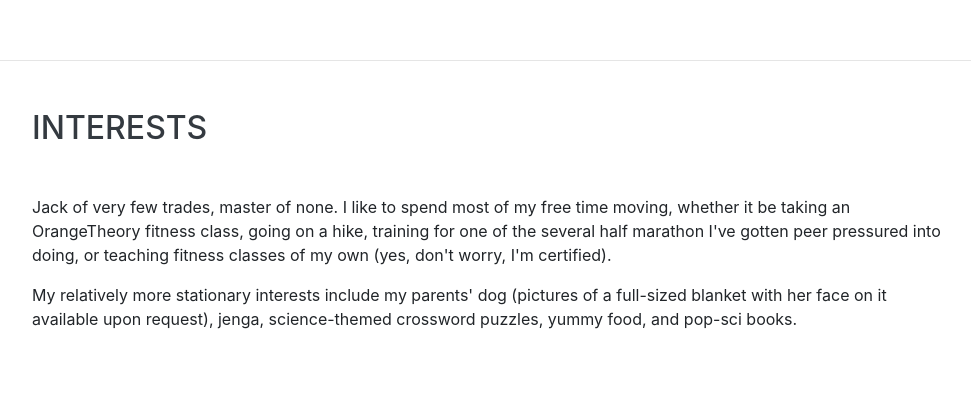
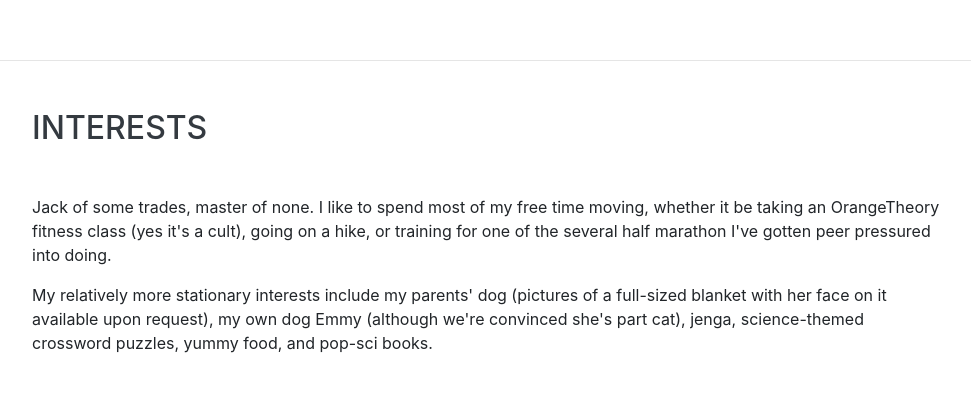
Before and after one commit to taliashirazi/taliashirazi.github.io, a website with bundled scripts: page index.html in a window 1280 px wide. Shown: the part 5488-5891 px from the top of the page, without its empty margins (288-1259 px from the left). Before the commit the page ends 5867 px from the top, so only its background shows below. Built offline with nearby package versions, Linux system fonts and the light colour scheme; a web font is replaced by a local one.

Commit message:
Update index.html

```diff
--- a/index.html
+++ b/index.html
@@ -356,8 +356,8 @@
     <section class="resume-section p-3 p-lg-5 d-flex align-items-center" style="min-height: 0px;" id="interests">
       <div class="w-100">
         <h2 class="mb-5">Interests</h2>
-        <p>Jack of very few trades, master of none. I like to spend most of my free time moving, whether it be taking an OrangeTheory fitness class, going on a hike, training for one of the several half marathon I've gotten peer pressured into doing, or teaching fitness classes of my own (yes, don't worry, I'm certified).</p>
-        <p class="mb-0">My relatively more stationary interests include my parents' dog (pictures of a full-sized blanket with her face on it available upon request), jenga, science-themed crossword puzzles, yummy food, and pop-sci books.</p>
+        <p>Jack of some trades, master of none. I like to spend most of my free time moving, whether it be taking an OrangeTheory fitness class (yes it's a cult), going on a hike, or training for one of the several half marathon I've gotten peer pressured into doing.</p>
+        <p class="mb-0">My relatively more stationary interests include my parents' dog (pictures of a full-sized blanket with her face on it available upon request), my own dog Emmy (although we're convinced she's part cat), jenga, science-themed crossword puzzles, yummy food, and pop-sci books.</p>
       </div>
     </section>
 
```
